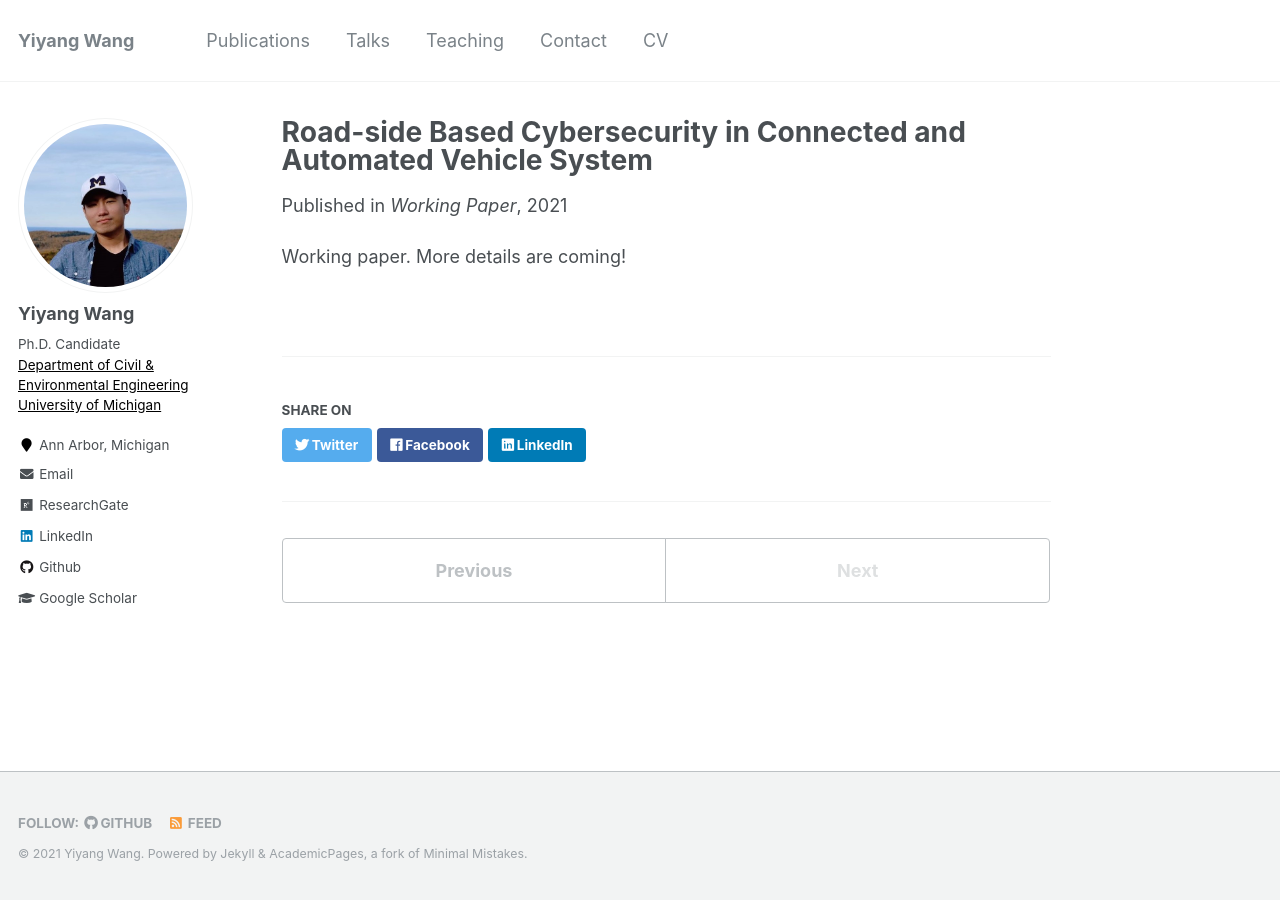
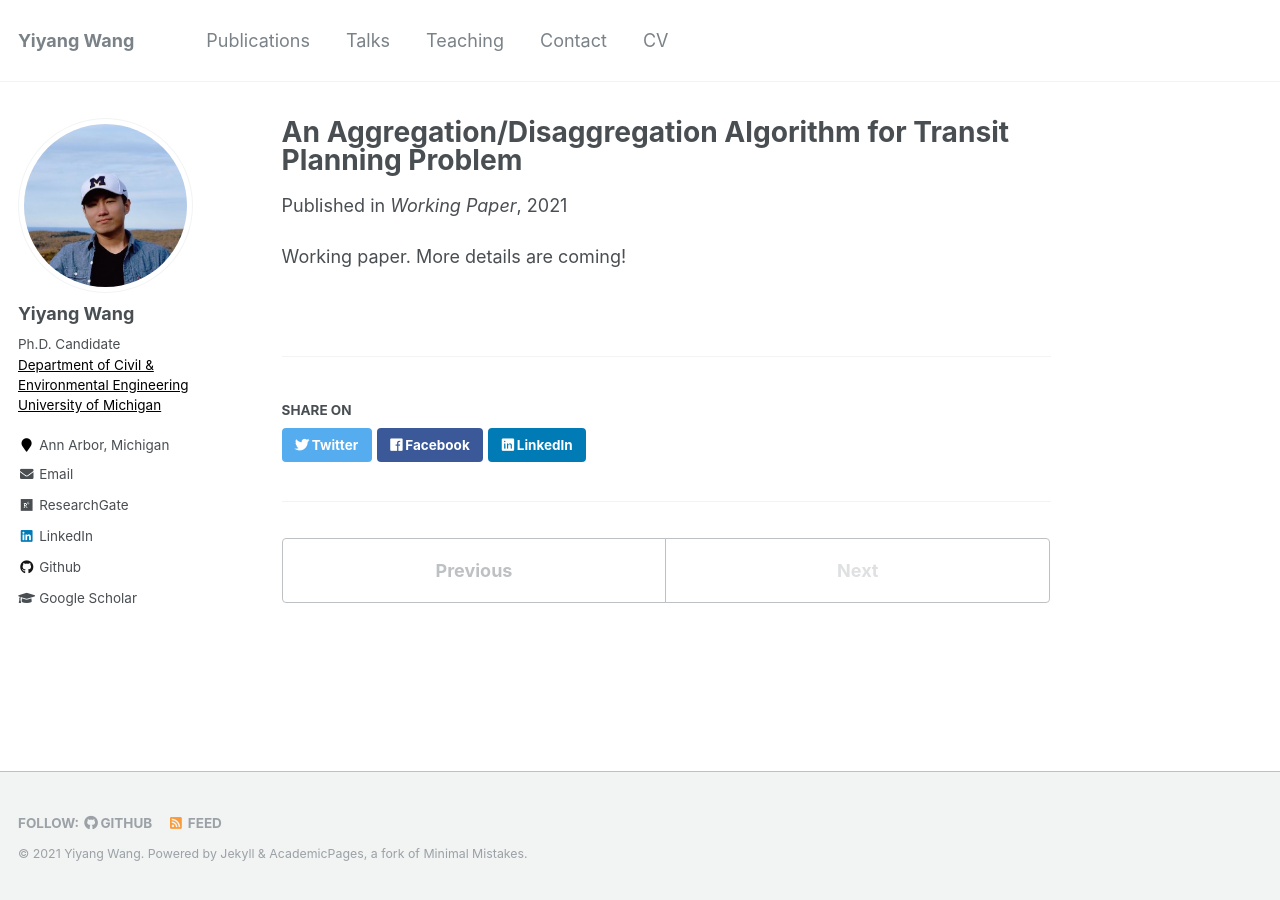
Before and after one commit to yiyangwan/yiyangwan.github.io, a Jekyll site: the page built from _publications/RSU.md, in a window 1280 px wide. Built offline with Jekyll 4.4.1, drawn with Linux system fonts in a browser that asks for light colours.

Commit message:
Update RSU.md

```diff
--- a/_publications/RSU.md
+++ b/_publications/RSU.md
@@ -1,9 +1,9 @@
 ---
-title: "Road-side Based Cybersecurity in Connected and Automated Vehicle System"
+title: "An Aggregation/Disaggregation Algorithm for Transit Planning Problem"
 collection: publications
 permalink: /publications/RSU
 # excerpt: 'This paper is about the number 1. The number 2 is left for future work.'
-date: 2021-10-13
+date: 2021-10-12
 venue: 'Working Paper'
 # paperurl: 'https://ieeexplore.ieee.org/document/8684317'
 # citation: 'Yiyang Wang, Neda Masoud. <i>Working Paper.</i>'
```
